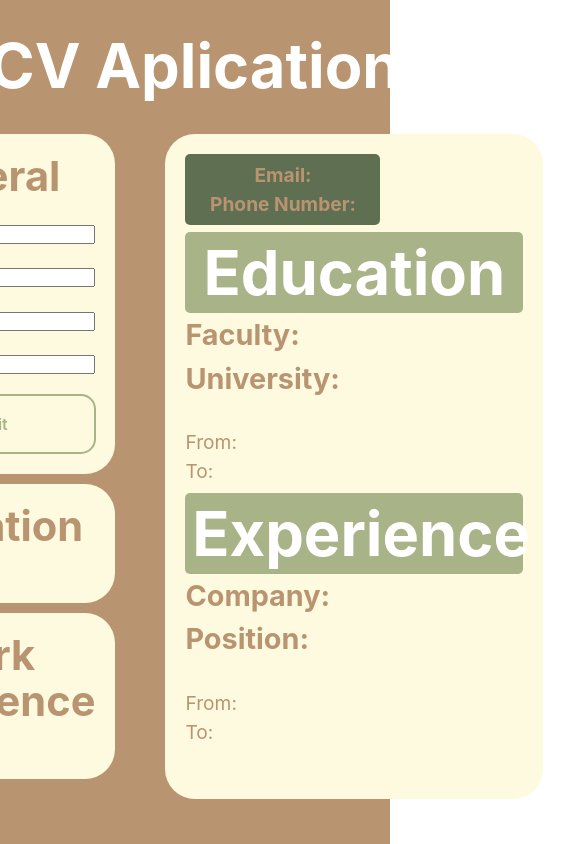
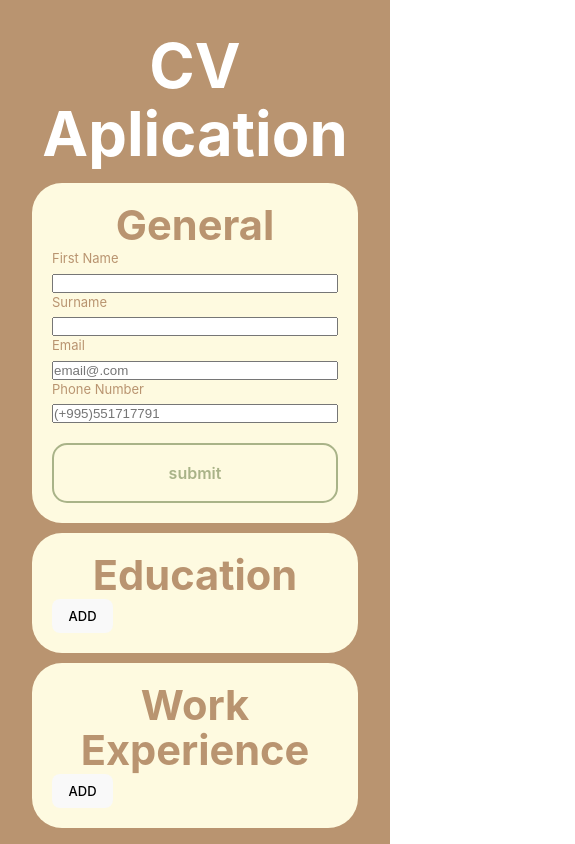
Before and after one commit to Omiadze/Cv-App, a React (Vite) app: page / in a window 390 px wide. Shown: the top 844 px of the page, 575 px wide, since content can reach past the window. Built offline with nearby package versions, Linux system fonts and the light colour scheme.

Commit message:
change app.css for responsivity

```diff
--- a/src/App.css
+++ b/src/App.css
@@ -42,3 +42,10 @@
 .experience h1 {
   text-align: center;
 }
+
+@media only screen and (max-width: 800px) {
+  .main-container {
+    flex-direction: column;
+    font-size: small;
+  }
+}
--- a/src/components/outputSide/Cv/index.css
+++ b/src/components/outputSide/Cv/index.css
@@ -7,7 +7,6 @@
   color: #b99470;
 }
 .general-info-content {
-  width: 50vw;
   display: flex;
   flex-direction: column;
   justify-content: center;
```
